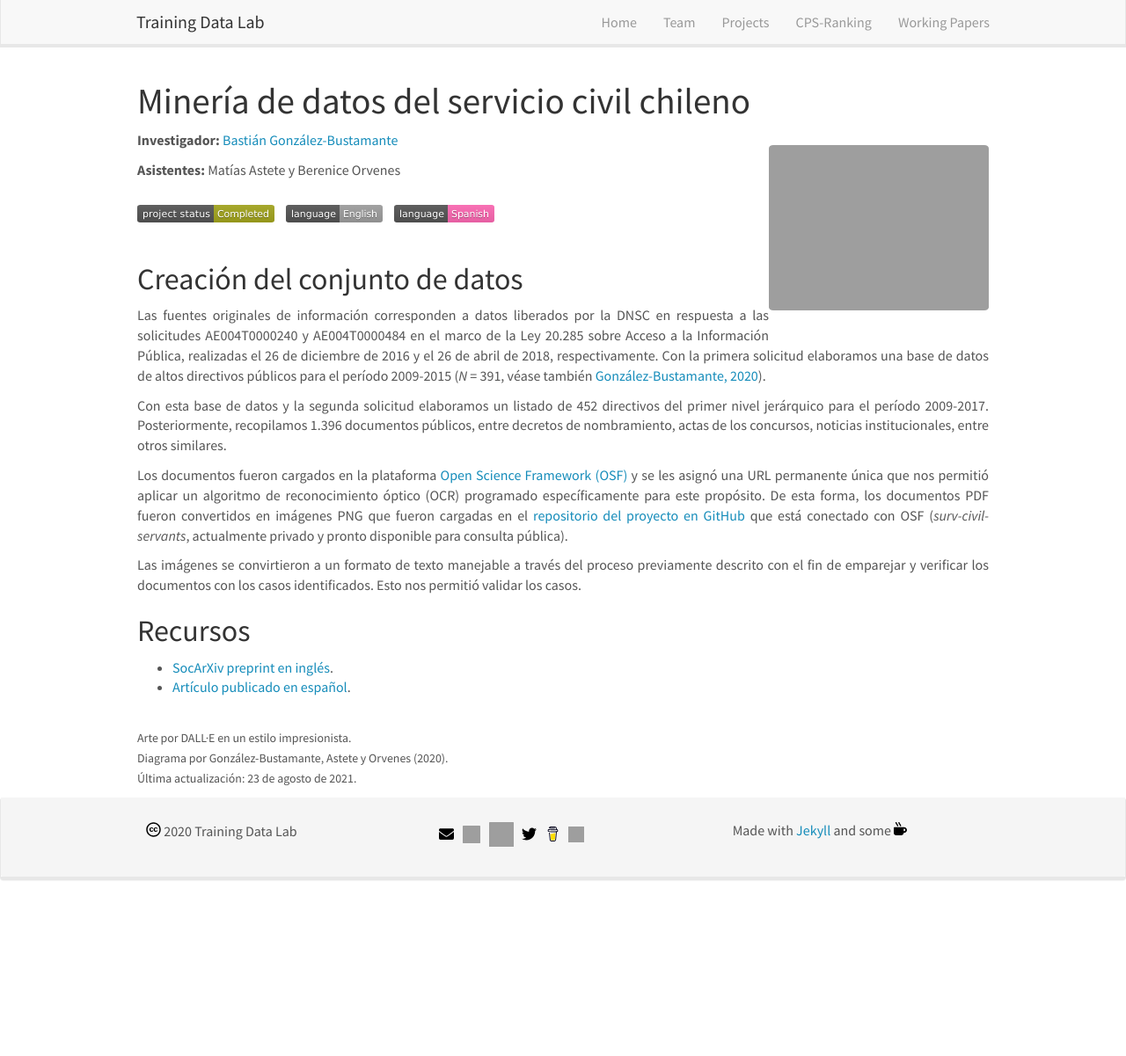
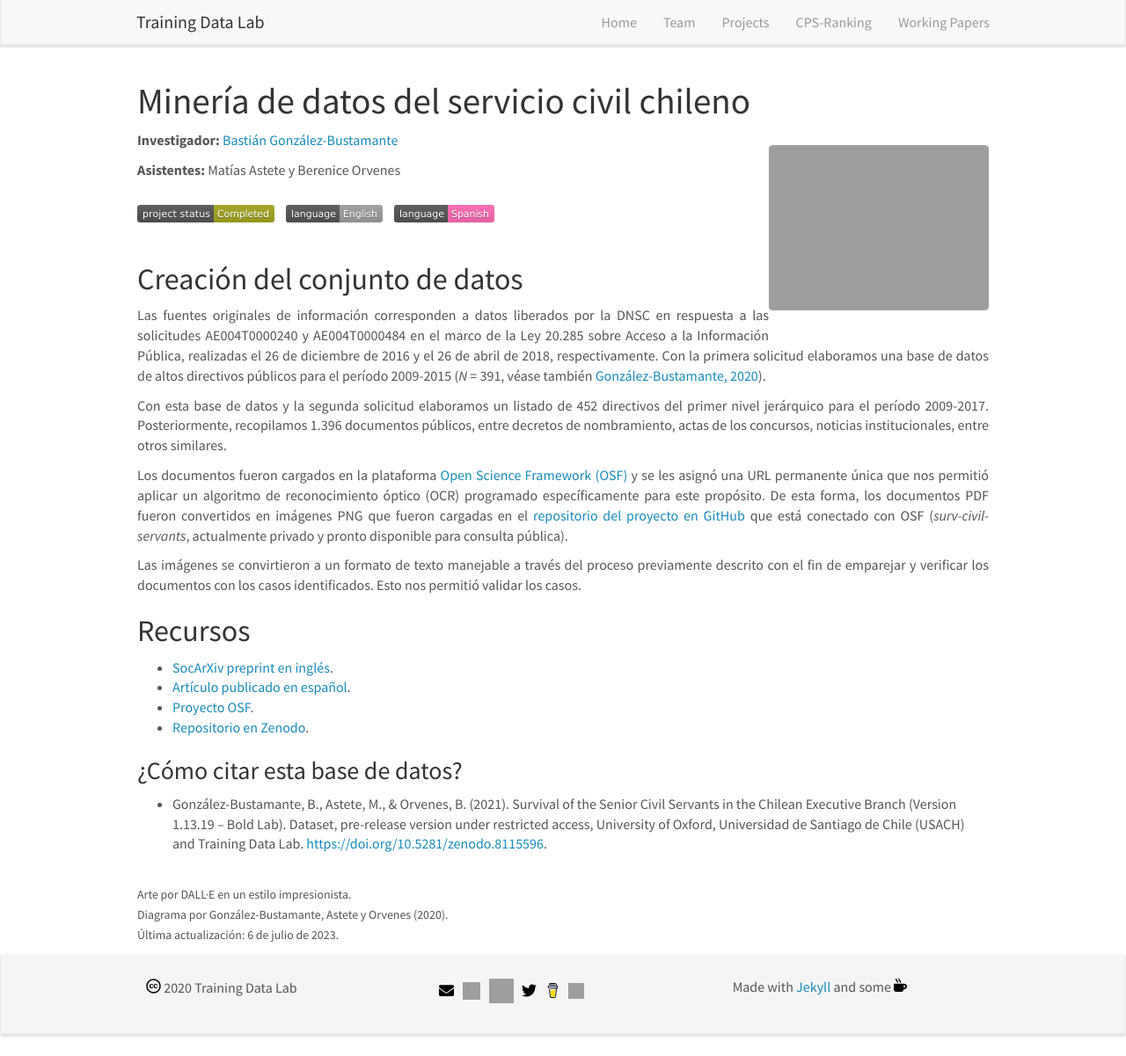
Before and after one commit to training-datalab/old-training-datalab.com, a Jekyll site: the page built from _pages/data-mining-civil-spanish.md, in a window 1280 px wide and 1201 px high. Shown: the whole window at 88% size. Built offline with Jekyll 4.4.1, drawn with Linux system fonts in a browser that asks for light colours; nearby versions of some CDN libraries.

Commit message:
Update data-mining-civil-spanish.md

```diff
--- a/_pages/data-mining-civil-spanish.md
+++ b/_pages/data-mining-civil-spanish.md
@@ -30,8 +30,14 @@ permalink: /projects/chilean-civil-service-spanish
 
 - <a href="https://doi.org/10.31235/osf.io/vshcz" target="_blank">SocArXiv preprint en inglés</a>.
 - <a href="https://doi.org/10.22370/rgp.2020.9.2.2920" target="_blank">Artículo publicado en español</a>.
+- <a href="https://doi.org/10.17605/OSF.IO/WBF6M" target="_blank">Proyecto OSF</a>.
+- <a href="https://doi.org/10.5281/zenodo.8115596" target="_blank">Repositorio en Zenodo</a>.
+
+### ¿Cómo citar esta base de datos?
+
+- González-Bustamante, B., Astete, M., & Orvenes, B. (2021). Survival of the Senior Civil Servants in the Chilean Executive Branch (Version 1.13.19 -- Bold Lab). Dataset, pre-release version under restricted access, University of Oxford, Universidad de Santiago de Chile (USACH) and Training Data Lab. <a href="https://doi.org/10.5281/zenodo.8115596" target="_blank">https://doi.org/10.5281/zenodo.8115596</a>.
 
 <br />
 <small>Arte por DALL·E en un estilo impresionista.</small><br />
 <small>Diagrama por González-Bustamante, Astete y Orvenes (2020).</small><br />
-<small>Última actualización: 23 de agosto de 2021.</small>
+<small>Última actualización: 6 de julio de 2023.</small>
```
